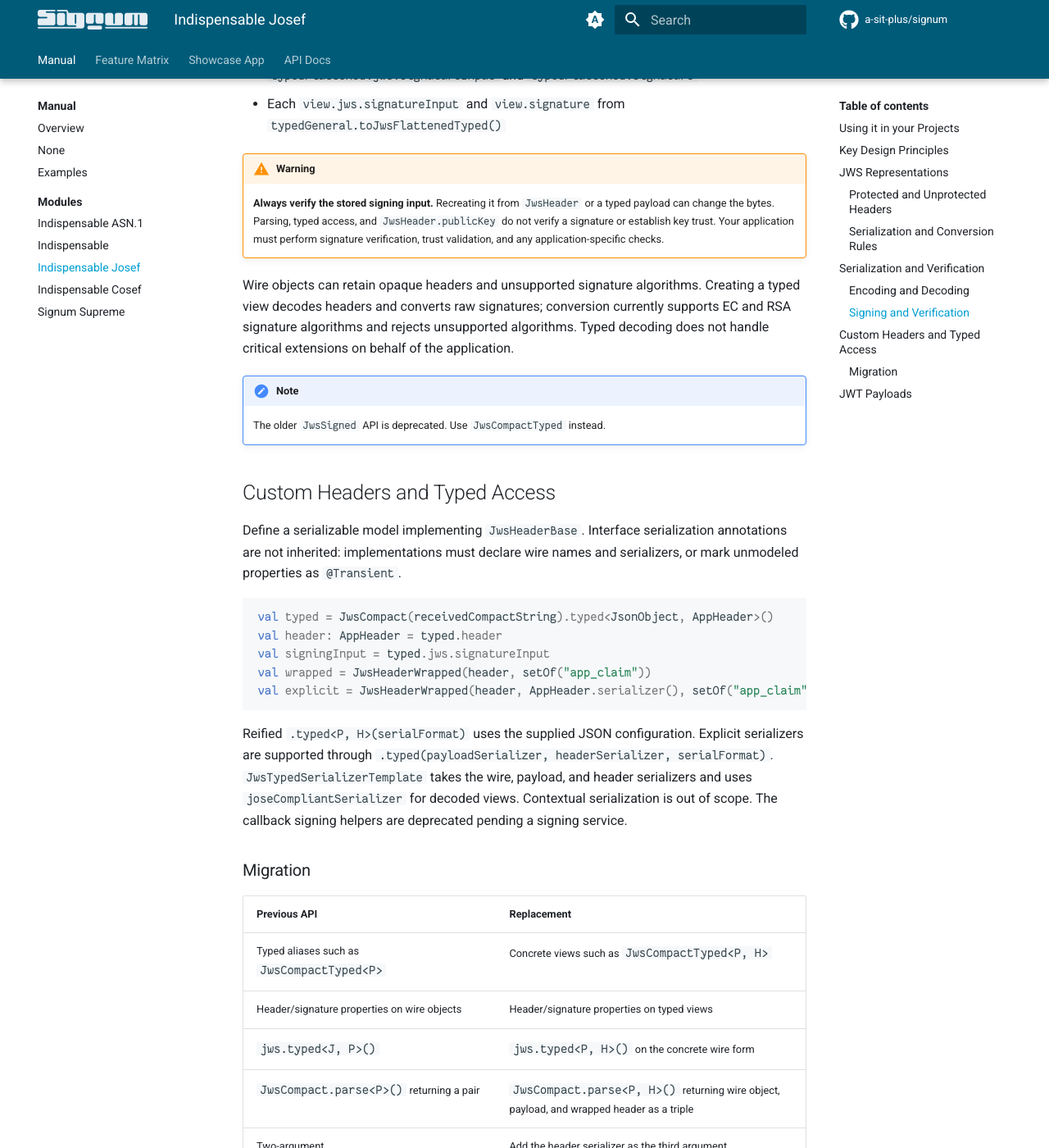
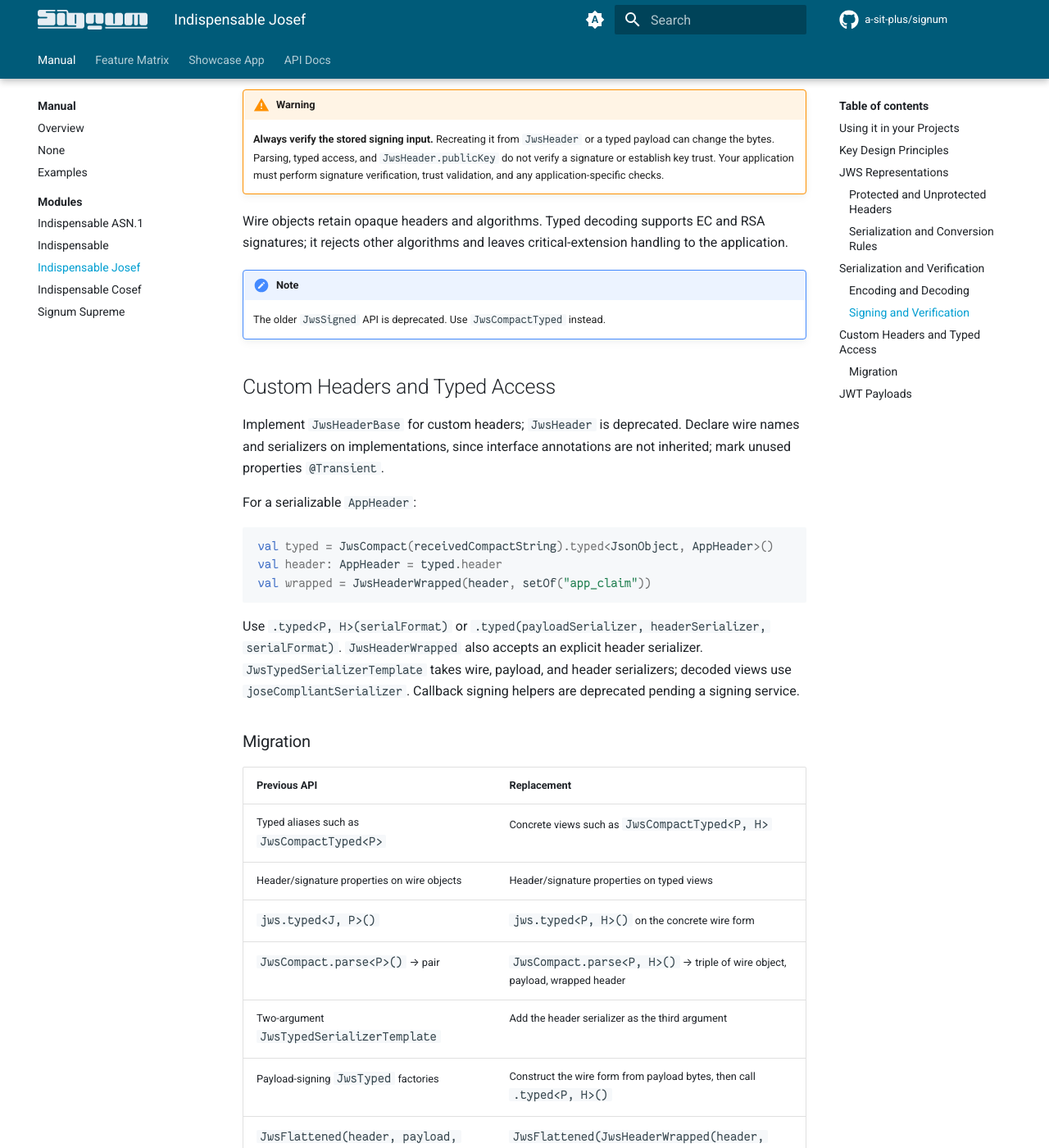
Before and after one commit to a-sit-plus/signum, an MkDocs documentation site: the page built from docs/docs/indispensable-josef.md, in a window 1280 px wide and 1400 px high, scrolled down 3611 px. Shown: the whole window at 82% size. Built offline with MkDocs 1.6.1 and Material for MkDocs 9.7.7, drawn with Linux system fonts in a browser that asks for light colours; comment, search, counter and statistics services are not loaded; some of the changed text lies outside the part shown.

Commit message:
Condense documentation changes

````diff
--- a/docs/docs/indispensable-josef.md
+++ b/docs/docs/indispensable-josef.md
@@ -43,12 +43,10 @@
 | Typed/domain | Decode payloads, custom headers, and signatures while retaining the wire object | `JwsTyped<J, P, H>` and its compact, flattened, and general views |
 | Effective header | Combine modeled header values and retain their protection status | `JwsHeaderWrapped<H>` with `H : JwsHeaderBase` |
 
-`JwsTyped` is a sealed base for concrete compact, flattened, and general views. Each retains its original `jws`
-and decoded `payload`. Compact and flattened views expose `header`, `unprotectedHeaderMembers`, and `signature`;
-general views expose ordered `headers`, `unprotectedHeaderMembers`, and `signatures`. Wire objects retain bytes
-and fragments without eagerly decoding headers or signatures. Use `jws` when sending or storing data.
-`JwsTypedSerializerTemplate` serializes only that object and derives the decoded values again when decoding.
-Direct users of concrete typed constructors must keep the decoded values consistent with the retained wire object.
+`JwsTyped<J, P, H>` retains the wire object as `jws` and decodes its payload, headers, and signatures.
+Compact/flattened views expose `header` and `signature`; general views expose ordered `headers` and `signatures`.
+Use `jws` for storage or forwarding. `JwsTypedSerializerTemplate` serializes it and rebuilds decoded views on reading.
+Direct construction must keep decoded values consistent with `jws`.
 
 ## JWS Representations
 
@@ -116,30 +114,29 @@
     Parsing, typed access, and `JwsHeader.publicKey` do not verify a signature or establish key trust.
     Your application must perform signature verification, trust validation, and any application-specific checks.
 
-Wire objects can retain opaque headers and unsupported signature algorithms. Creating a typed view decodes headers
-and converts raw signatures; conversion currently supports EC and RSA signature algorithms and rejects unsupported
-algorithms. Typed decoding does not handle critical extensions on behalf of the application.
+Wire objects retain opaque headers and algorithms. Typed decoding supports EC and RSA signatures; it rejects other
+algorithms and leaves critical-extension handling to the application.
 
 !!! note
     The older `JwsSigned` API is deprecated. Use `JwsCompactTyped` instead.
 
 ## Custom Headers and Typed Access
 
-Define a serializable model implementing `JwsHeaderBase`. Interface serialization annotations are not inherited:
-implementations must declare wire names and serializers, or mark unmodeled properties as `@Transient`.
+Implement `JwsHeaderBase` for custom headers; `JwsHeader` is deprecated. Declare wire names and serializers on
+implementations, since interface annotations are not inherited; mark unused properties `@Transient`.
+
+For a serializable `AppHeader`:
 
 ```kotlin
 val typed = JwsCompact(receivedCompactString).typed<JsonObject, AppHeader>()
 val header: AppHeader = typed.header
-val signingInput = typed.jws.signatureInput
 val wrapped = JwsHeaderWrapped(header, setOf("app_claim"))
-val explicit = JwsHeaderWrapped(header, AppHeader.serializer(), setOf("app_claim"))
 ```
 
-Reified `.typed<P, H>(serialFormat)` uses the supplied JSON configuration. Explicit serializers are supported through
-`.typed(payloadSerializer, headerSerializer, serialFormat)`. `JwsTypedSerializerTemplate` takes the wire, payload,
-and header serializers and uses `joseCompliantSerializer` for decoded views. Contextual serialization is out of scope.
-The callback signing helpers are deprecated pending a signing service.
+Use `.typed<P, H>(serialFormat)` or `.typed(payloadSerializer, headerSerializer, serialFormat)`.
+`JwsHeaderWrapped` also accepts an explicit header serializer. `JwsTypedSerializerTemplate` takes wire, payload,
+and header serializers; decoded views use `joseCompliantSerializer`.
+Callback signing helpers are deprecated pending a signing service.
 
 ### Migration
 
@@ -148,13 +145,11 @@
 | Typed aliases such as `JwsCompactTyped<P>` | Concrete views such as `JwsCompactTyped<P, H>` |
 | Header/signature properties on wire objects | Header/signature properties on typed views |
 | `jws.typed<J, P>()` | `jws.typed<P, H>()` on the concrete wire form |
-| `JwsCompact.parse<P>()` returning a pair | `JwsCompact.parse<P, H>()` returning wire object, payload, and wrapped header as a triple |
+| `JwsCompact.parse<P>()` → pair | `JwsCompact.parse<P, H>()` → triple of wire object, payload, wrapped header |
 | Two-argument `JwsTypedSerializerTemplate` | Add the header serializer as the third argument |
 | Payload-signing `JwsTyped` factories | Construct the wire form from payload bytes, then call `.typed<P, H>()` |
 | `JwsFlattened(header, payload, unprotectedMembers, signer)` | `JwsFlattened(JwsHeaderWrapped(header, unprotectedMembers), payload, signer)` |
 | Named `getPayload(serialFormat = ...)` argument | `getPayload(payloadFormat = ...)` |
-
-`JwsHeader` remains available but is deprecated in favor of application-defined models implementing `JwsHeaderBase`.
 
 ## JWT Payloads
 
````
Also changed, not shown: CHANGELOG.md.
